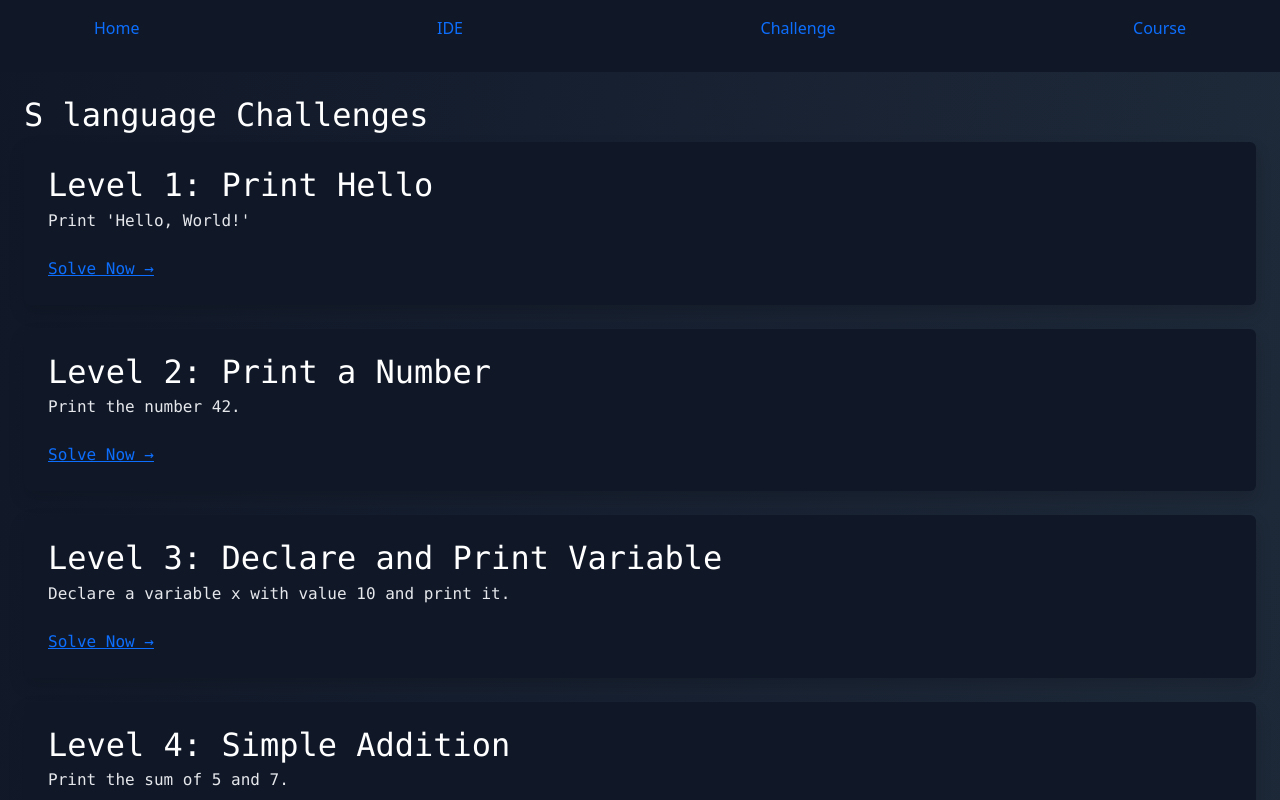
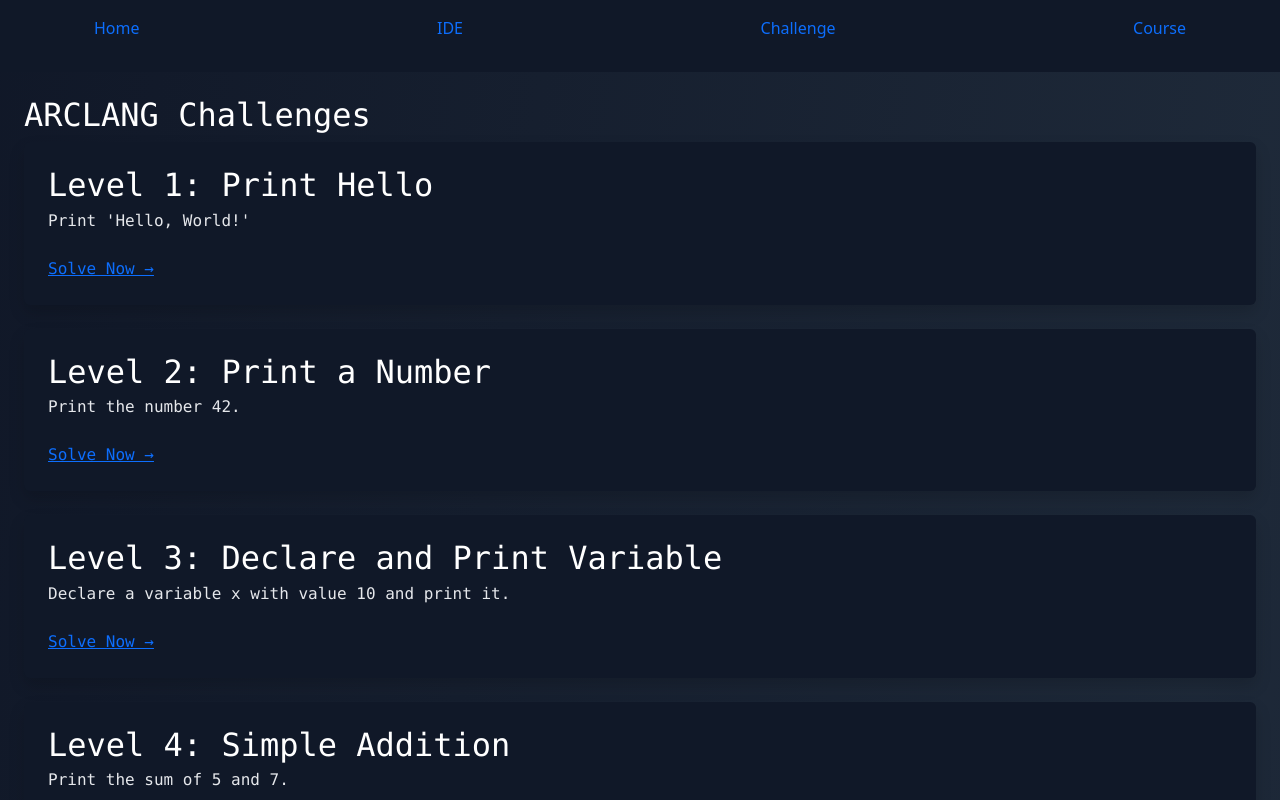
Before and after one commit to vdsn0905/ARCLANG_Editor, a React (Vite) app: page /challenges in a window 1280 px wide. Shown: the top 800 px of the page. Built offline with nearby package versions, Linux system fonts and the light colour scheme.

Commit message:
Update ChallengeList.jsx

```diff
--- a/src/components/ChallengeList.jsx
+++ b/src/components/ChallengeList.jsx
@@ -21,7 +21,7 @@ export default function ChallengeList() {
       {!showSplash && (
         <div className="min-h-screen bg-gradient-to-br from-gray-900 via-gray-800 to-gray-900 text-white p-6 font-mono">
           <h2 className="text-3xl font-bold text-blue-400 mb-6">
-            S language Challenges
+            ARCLANG Challenges
           </h2>
           <div className="grid gap-4">
             {challenges.map((ch) => (
```
